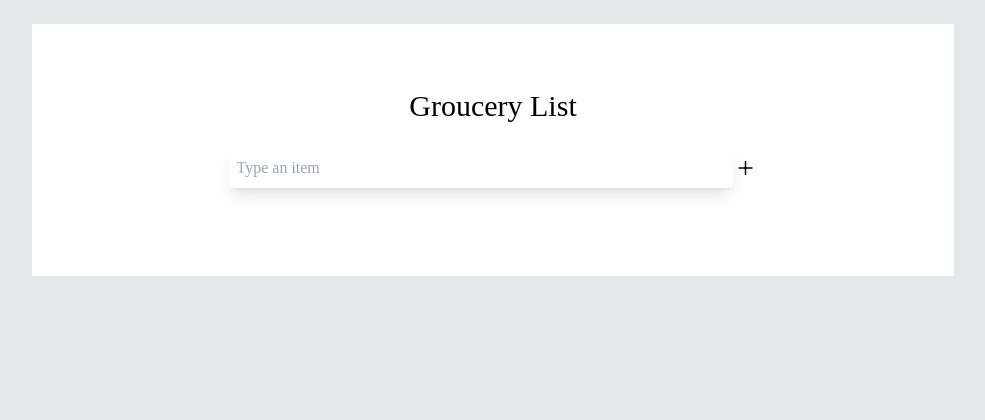
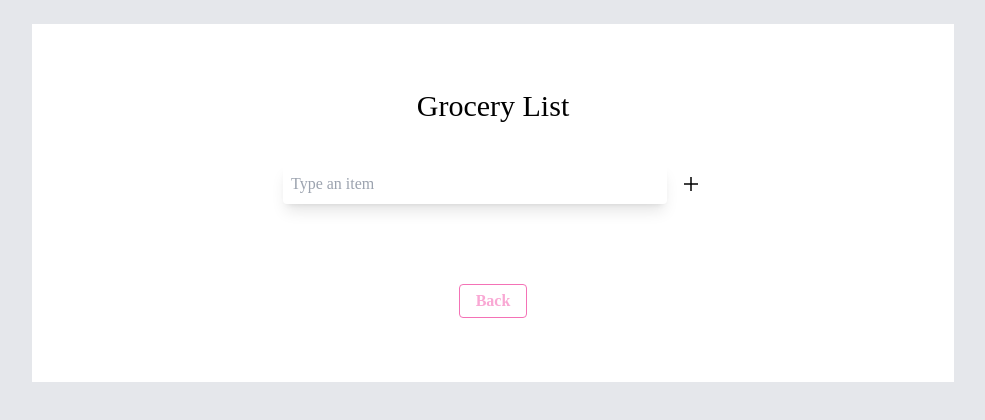
Before and after one commit to Hikari7/Cooking_helper_ReactApp, a React (Create React App) app: page /grocerylist in a window 1280 px wide. Shown: the top 420 px of the page, without its empty margins (147-1132 px from the left). Built offline with nearby package versions, Linux system fonts and the light colour scheme.

Commit message:
added routes for grocery list and changed stylings

```diff
--- a/src/App.js
+++ b/src/App.js
@@ -9,23 +9,18 @@ import GroceryMain from "./pages/groceryListComponents/GroceryMain";
 export const App = () => {
   return (
     <div>
-      <GroceryMain />
+      <div className="App">
+        <Router>
+          <Routes>
+            <Route path="/" element={<Home />} />
+            <Route path="/idea" element={<RecipeIdea />} />
+            <Route path="/carolies" element={<MealMain />} />
+            <Route path="/grocerylist" element={<GroceryMain />} />
+          </Routes>
+        </Router>
+      </div>
     </div>
   );
 };
 
 export default App;
-
-{
-  /* <div className="App">
-      <Router>
-        <Routes>
-          <Route path="/" element={<Home />} />
-          <Route path="/idea" element={<RecipeIdea />} />
-          <Route path="/carolies" element={<MealMain />} />
-          <Route path="/grocerylist" element={<groceryMain />} />
-        </Routes>
-        <groceryMain />
-      </Router>
-    </div> */
-}
--- a/src/Components/Home.js
+++ b/src/Components/Home.js
@@ -18,8 +18,11 @@ const Home = () => {
             <li className="my-3 cursor-pointer hover:text-stone-500">
               <Link to="/idea">Get some inspirations</Link>
             </li>
+            <li className="my-3 cursor-pointer hover:text-stone-500">
+              <Link to="/carolies">Search healthy meals</Link>
+            </li>
             <li className="cursor-pointer hover:text-stone-500">
-              <Link to="/carolies">Search healthy meals </Link>
+              <Link to="/grocerylist">Grocery List</Link>
             </li>
           </ul>
         </div>
--- a/src/pages/groceryListComponents/EditForm.js
+++ b/src/pages/groceryListComponents/EditForm.js
@@ -12,11 +12,6 @@ export default function EditForm({ handleEdit, id, setIsEditing }) {
     }
   };
 
-  const handleCancel = (e) => {
-    e.preventDefault();
-    ref.current.value = "";
-  };
-
   return (
     <div>
       <form
@@ -24,21 +19,20 @@ export default function EditForm({ handleEdit, id, setIsEditing }) {
         onChange={handleEditSubmit}
       >
         <input
-          className="block shadow-lg rounded px-2 pt-2 pb-2 w-3/5 bg-pink-100"
+          className="block shadow-lg rounded px-2 pt-2 pb-2  bg-pink-100 w-3/5"
           type="text"
           ref={ref}
-          placeholder="Edit an item"
+          placeholder="Edit the item"
         />
         <span
-          className="material-symbols-outlined cursor-pointer hover:opacity-30 ml-2"
+          className="material-symbols-outlined cursor-pointer hover:opacity-30 ml-2 text-gray-500"
           onChange={() => handleEditSubmit}
           onClick={() => setIsEditing(false)}
         >
           add_task
         </span>
         <span
-          className="material-symbols-outlined cursor-pointer hover:opacity-30 ml-2"
-          onSubmit={() => handleCancel}
+          className="material-symbols-outlined cursor-pointer hover:opacity-30 ml-2 text-gray-500"
           onClick={() => setIsEditing(false)}
         >
           cancel
--- a/src/pages/groceryListComponents/GroceryMain.js
+++ b/src/pages/groceryListComponents/GroceryMain.js
@@ -2,6 +2,7 @@ import React, { useState } from "react";
 import Header from "./Header";
 import InputForm from "./InputForm";
 import ToBuyList from "./ToBuyList";
+import { Link } from "react-router-dom";
 
 function GroceryMain() {
   //textをpropとして扱う,{props}の形
@@ -16,6 +17,14 @@ function GroceryMain() {
           <Header />
           <InputForm setText={setText} />
           <ToBuyList text={text} />
+          <div className="bottom flex justify-center mt-5">
+            <Link to="/">
+              <button className="bg-transparent hover:bg-pink-200 text-pink-300 font-semibold hover:text-white py-1 px-4 border border-pink-400 hover:border-transparent rounded mt-10
+              ">
+                Back
+              </button>
+            </Link>
+          </div>
         </main>
       </div>
     </div>
--- a/src/pages/groceryListComponents/Header.js
+++ b/src/pages/groceryListComponents/Header.js
@@ -3,7 +3,7 @@ import React from "react";
 export default function Header() {
   return (
     <div>
-      <h1 className="ext-gray-800 text-3xl ">Groucery List</h1>
+      <h1 className="ext-gray-800 text-3xl ">Grocery List</h1>
     </div>
   );
 }
--- a/src/pages/groceryListComponents/InputForm.js
+++ b/src/pages/groceryListComponents/InputForm.js
@@ -12,17 +12,17 @@ export default function InputForm({ setText }) {
   return (
     <div>
       <form
-        className="flex my-6 mx-0 items-center justify-center"
+        className="flex my-10 mx-0 items-center justify-center"
         onSubmit={handleSubmit}
       >
         <input
-          className="block shadow-lg rounded px-2 pt-2 pb-2 w-3/5"
+          className="block shadow-lg rounded px-2 pt-2 pb-2 w-96"
           type="text"
           ref={ref}
           placeholder="Type an item"
         />
         <span
-          className="material-symbols-outlined cursor-pointer hover:opacity-30"
+          className="material-symbols-outlined cursor-pointer hover:opacity-30 ml-3"
           onClick={handleSubmit}
         >
           add
--- a/src/pages/groceryListComponents/ToBuyList.js
+++ b/src/pages/groceryListComponents/ToBuyList.js
@@ -1,12 +1,8 @@
 import React, { useState, useEffect, useRef } from "react";
 import ToBuyListItem from "./ToBuyListItem";
 
-//inputFormが子どもで、tobuyListが親
-//inputで入力された内容を、ここにrenderingさせたい
-
 const ToBuyList = ({ text }) => {
   const [lists, setLists] = useState([]);
-  const [currentList, setCurrentList] = useState([]);
 
   useEffect(() => {
     if (!!text) {
@@ -16,8 +12,6 @@ const ToBuyList = ({ text }) => {
       ]);
     }
   }, [text]);
-
-  //setCurrentList取れてないから取る必要がある
 
   const handleDelete = (key) => {
     const removeItem = lists.filter((list) => {
@@ -42,7 +36,6 @@ const ToBuyList = ({ text }) => {
   const handleEdit = ({ text, id }) => {
     const editItem = lists.map((list) => {
       if (id === list.id) {
-        // update the list state with the updated list
         list.text = text;
       }
       return list;
@@ -50,14 +43,13 @@ const ToBuyList = ({ text }) => {
     setLists(editItem);
   };
 
-  //toBuyListItemにオブジェクトのpropsを渡す
   return (
     <div>
-      <ul>
+      <ul className="mt-5">
         {lists.map((list) => (
           <ToBuyListItem
-            key={list.id} //key
-            list={list.id} //list
+            key={list.id}
+            list={list.id}
             text={list.text}
             completed={list.completed}
             handleCompleted={handleCompleted}
@@ -71,5 +63,3 @@ const ToBuyList = ({ text }) => {
 };
 
 export default ToBuyList;
-
-//※onClick={handleDelete}で、onClickしたら、handlDeleteという「関数」が呼び出されますよってこと
--- a/src/pages/groceryListComponents/ToBuyListItem.js
+++ b/src/pages/groceryListComponents/ToBuyListItem.js
@@ -13,15 +13,15 @@ export default function ToBuyListItem({
 
   return (
     <div className={` ${completed ? "completed" : ""}`}>
-      <div className="mx-auto justify-center flex items-center my-2 w-2/4">
+      <div className="mx-auto justify-center flex items-center w-2/4 mt-4">
         <span
-          className="material-symbols-outlined items-center cursor-pointer hover:opacity-30"
+          className="material-symbols-outlined items-center cursor-pointer hover:opacity-30 mr-3 text-rose-500"
           checked
           onClick={() => handleCompleted(list)}
         >
           done
         </span>
-        <div className="bg-orange-300 p-2 w-full tracking-wider rounded-md">
+        <div className="p-2 tracking-wider rounded-md bg-lime-200 w-3/5">
           {isEditing ? (
             <EditForm
               handleEdit={handleEdit}
@@ -34,13 +34,13 @@ export default function ToBuyListItem({
           )}
         </div>
         <span
-          className="material-symbols-outlined items-center cursor-pointer hover:opacity-30"
+          className="material-symbols-outlined items-center cursor-pointer hover:opacity-30 ml-3"
           onClick={() => handleDelete(list)}
         >
           delete
         </span>
         <span
-          className="material-symbols-outlined items-center cursor-pointer hover:opacity-30"
+          className="material-symbols-outlined items-center cursor-pointer hover:opacity-30 ml-3"
           onClick={() => setIsEditing(!isEditing)}
         >
           edit
--- a/src/pages/ideaComponents/RecipeIdea.js
+++ b/src/pages/ideaComponents/RecipeIdea.js
@@ -9,9 +9,6 @@ const RecipeIdea = () => {
   const ref = useRef();
 
   const handleRef = () => {
-    console.log(ref.current.value);
-
-    //filtering (setSearchQuery has the data only filtered)
     setSearchQuery(
       results.filter((result) =>
         result.title.toLowerCase().includes(ref.current.value)
@@ -76,7 +73,7 @@ const RecipeIdea = () => {
         </div>
         <div className="bottom flex justify-center mt-5">
           <Link to="/">
-            <button className="bg-transparent hover:bg-pink-200 text-pink-400 font-semibold hover:text-white py-1 px-4 border border-pink-300 hover:border-transparent rounded ">
+            <button className="bg-transparent hover:bg-pink-200 text-pink-300 font-semibold hover:text-white py-1 px-4 border border-pink-400 hover:border-transparent rounded ">
               Back
             </button>
           </Link>
--- a/src/pages/searchComponents/MealMain.js
+++ b/src/pages/searchComponents/MealMain.js
@@ -45,7 +45,7 @@ function Carolies() {
         <div className="search mx-auto text-center">
           <label className="text-gray-800 text-lg">
             <button
-              className="bg-pink-400 hover:bg-pink-20 text-white font-bold py-1 px-4 rounded"
+              className="bg-pink-300 hover:bg-pink-20 text-white font-bold py-1 px-4 rounded"
               onClick={getMealData}
             >
               Search
@@ -55,7 +55,7 @@ function Carolies() {
         </div>
         <div className="bottom flex justify-center mt-5">
           <Link to="/">
-            <button className="bg-transparent hover:bg-pink-200 text-pink-400 font-semibold hover:text-white py-1 px-4 border border-pink-300 hover:border-transparent rounded mt-5">
+            <button className="bg-transparent hover:bg-pink-200 text-pink-300 font-semibold hover:text-white py-1 px-4 border border-pink-400 hover:border-transparent rounded mt-5">
               Back
             </button>
           </Link>
```
